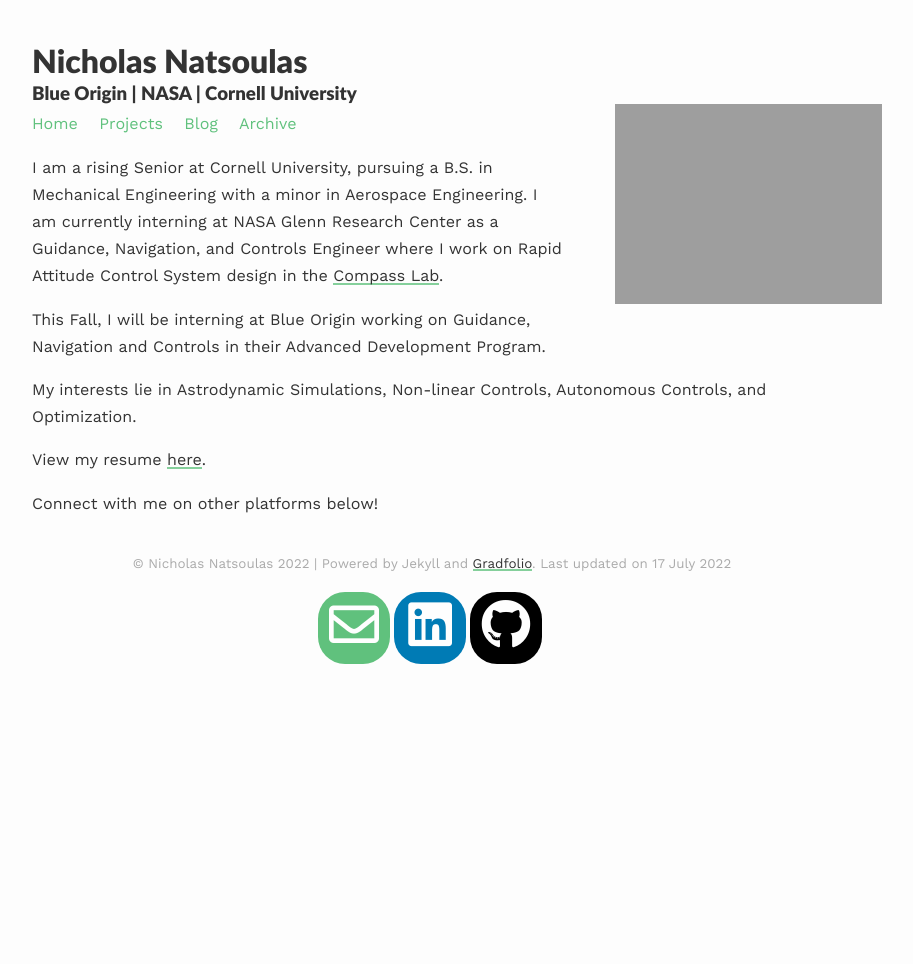
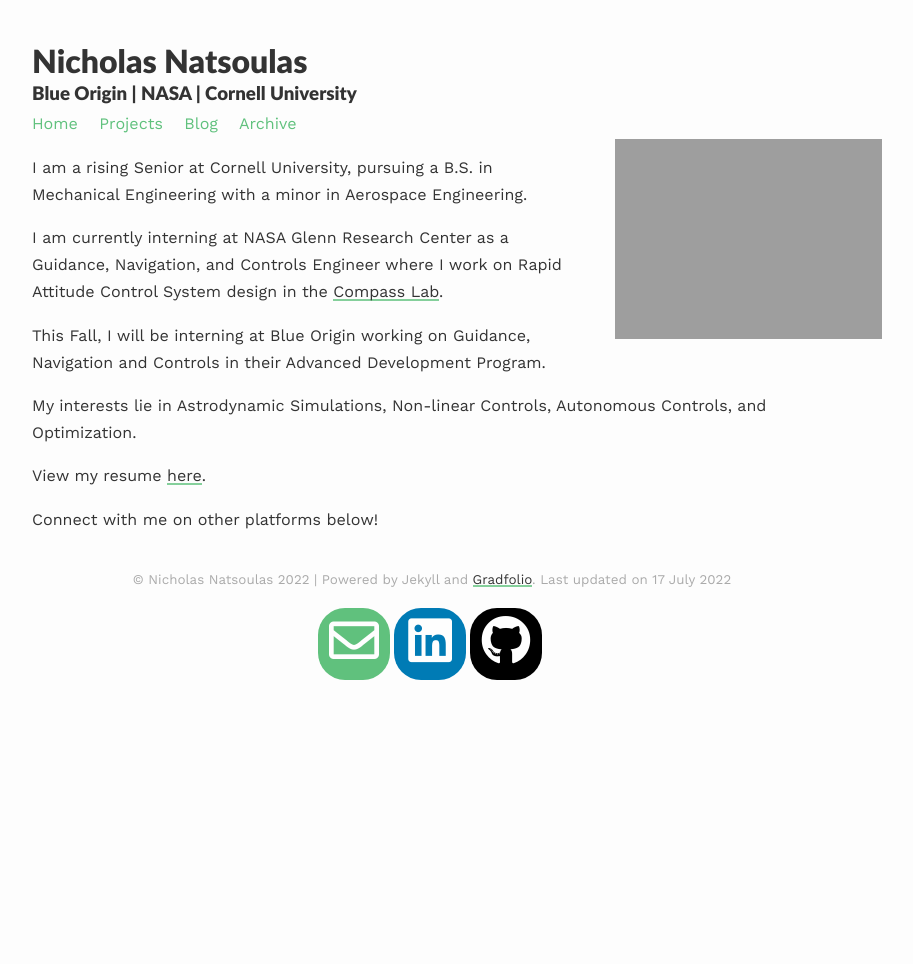
Before and after one commit to Natsoulas/Natsoulas, a Jekyll site: the page built from index.md, in a window 1280 px wide. Shown: the whole page, without its empty margins (208-1121 px from the left). Built offline with Jekyll 4.4.1, drawn with Linux system fonts in a browser that asks for light colours; nearby versions of some CDN libraries.

Commit message:
updating

```diff
--- a/assets/css/_sass/style.scss
+++ b/assets/css/_sass/style.scss
@@ -78,7 +78,7 @@ figure {
 img {
   max-height: 80%;
   max-width: 80%;
-  transform: translate(50px,-50px);
+  transform: translate(50px,-15px);
 }
 
 pre,
--- a/index.md
+++ b/index.md
@@ -7,7 +7,9 @@ profile:
 published: true
 ---
 
-I am a rising Senior at Cornell University, pursuing a B.S. in Mechanical Engineering with a minor in Aerospace Engineering. I am currently interning at NASA Glenn Research Center as a Guidance, Navigation, and Controls Engineer where I work on Rapid Attitude Control System design in the [Compass Lab](https://www1.grc.nasa.gov/facilities/compass-lab/).
+I am a rising Senior at Cornell University, pursuing a B.S. in Mechanical Engineering with a minor in Aerospace Engineering.
+
+I am currently interning at NASA Glenn Research Center as a Guidance, Navigation, and Controls Engineer where I work on Rapid Attitude Control System design in the [Compass Lab](https://www1.grc.nasa.gov/facilities/compass-lab/).
 
 This Fall, I will be interning at Blue Origin working on Guidance, Navigation and Controls in their Advanced Development Program.
 
```
